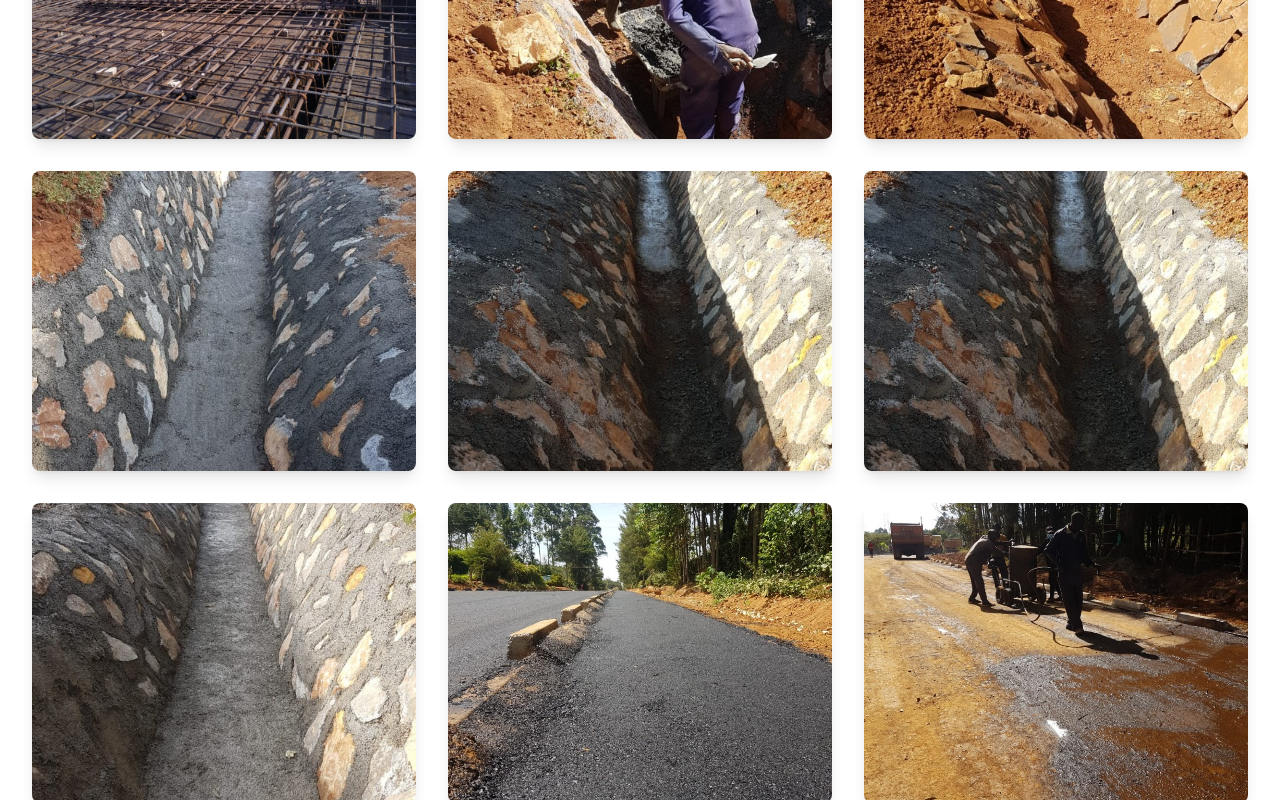
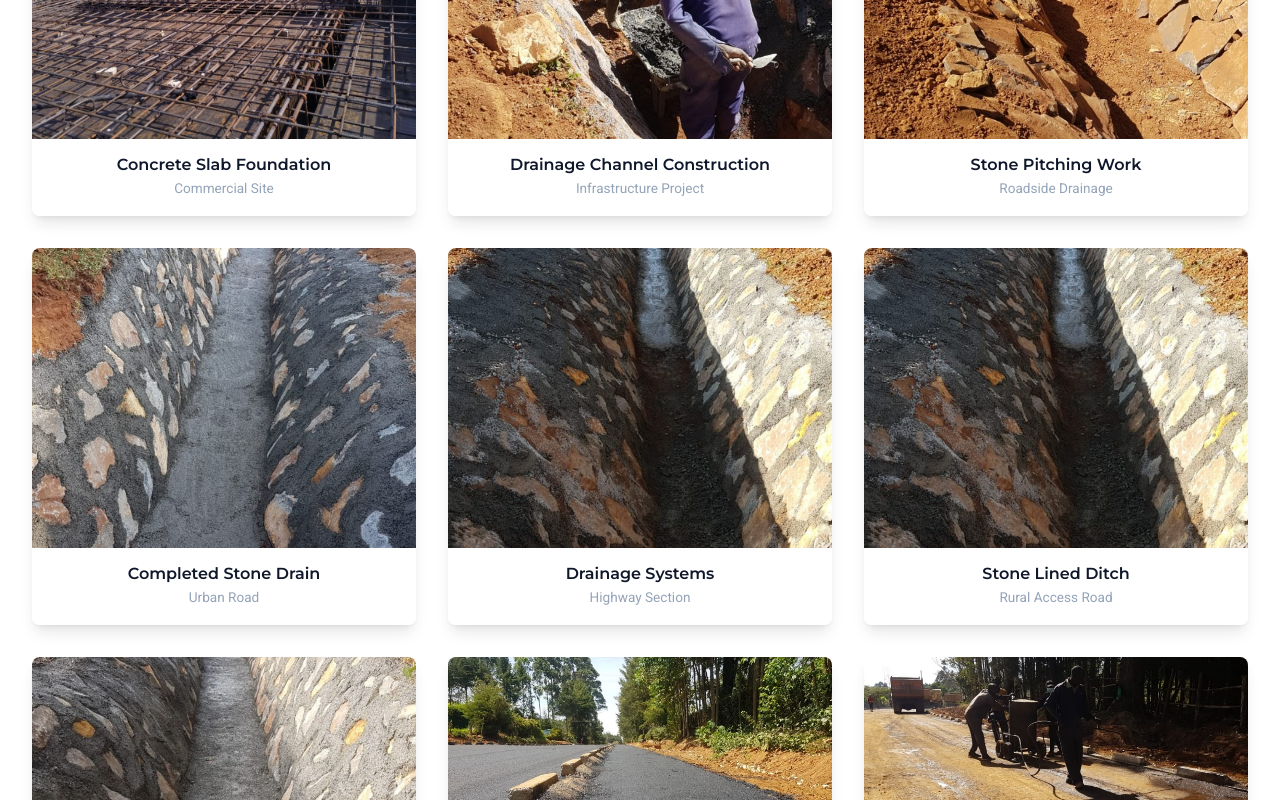
Before and after one commit to sharlmon/IrishTradingSite, a React (Vite) app: page / in a window 1280 px wide. Shown: the part 3680-4480 px from the top of the page. Built offline with nearby package versions, Linux system fonts and the light colour scheme.

Commit message:
Add visible project info section below each image

```diff
--- a/src/components/Projects.jsx
+++ b/src/components/Projects.jsx
@@ -121,6 +121,10 @@ const Projects = () => {
                                         <span className="project-category">{project.category}</span>
                                     </div>
                                 </div>
+                                <div className="project-info">
+                                    <h4>{project.title}</h4>
+                                    <p>{project.location}</p>
+                                </div>
                             </motion.div>
                         ))}
                     </AnimatePresence>
--- a/src/styles/Projects.css
+++ b/src/styles/Projects.css
@@ -119,3 +119,23 @@
 .project-card:hover .project-category {
     transform: translateY(0);
 }
+
+/* Project Info - Always Visible */
+.project-info {
+    padding: 1rem;
+    background: var(--white);
+    text-align: center;
+}
+
+.project-info h4 {
+    font-size: 1rem;
+    color: var(--primary-blue);
+    margin-bottom: 0.25rem;
+    font-weight: 600;
+}
+
+.project-info p {
+    font-size: 0.85rem;
+    color: var(--medium-gray);
+    margin: 0;
+}
```
